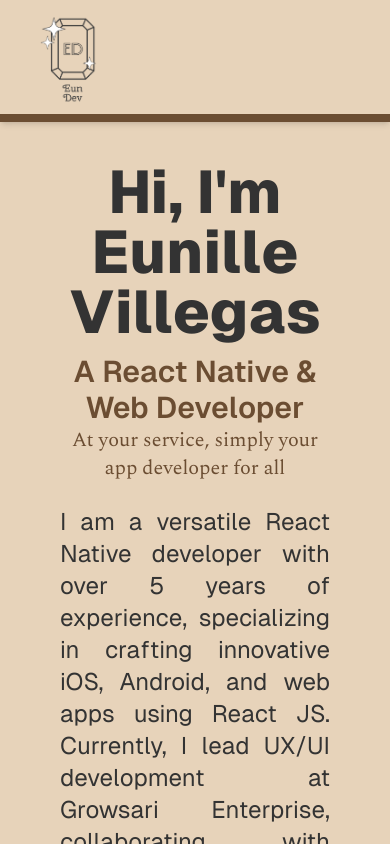
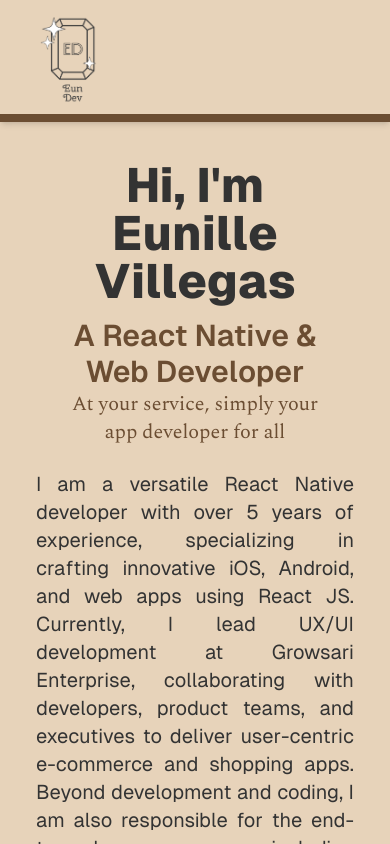
Before and after one commit to chreuseun/my-next-js-showcase-app, a Next.js app: page / in a window 390 px wide. Built offline with nearby package versions, Linux system fonts and the light colour scheme.

Commit message:
update text center

```diff
--- a/src/app/page.tsx
+++ b/src/app/page.tsx
@@ -11,7 +11,7 @@ const Home = () => {
   return (
     <main className="flex-grow overflow-y-auto w-full p-4">
       <div
-        className={`${geistSans.className} text-6xl md:text-7xl text-center font-extrabold mt-6 px-11`}
+        className={`${geistSans.className} text-5xl md:text-7xl text-center font-extrabold mt-6 px-11`}
       >
         {HOME_PAGE_COPIES.HEADER_GREETINGS_1}
       </div>
@@ -27,7 +27,7 @@ const Home = () => {
       </div>
 
       <div
-        className={`${geistSans.className} text-2xl md:text-lg text-justify font-mono px-11 mt-6`}
+        className={`${geistSans.className} m-auto text-xl md:text-lg text-justify font-mono px-5 md:max-w-4xl mt-6`}
       >
         {HOME_PAGE_COPIES.MY_DESCRIPTION}
       </div>
```
